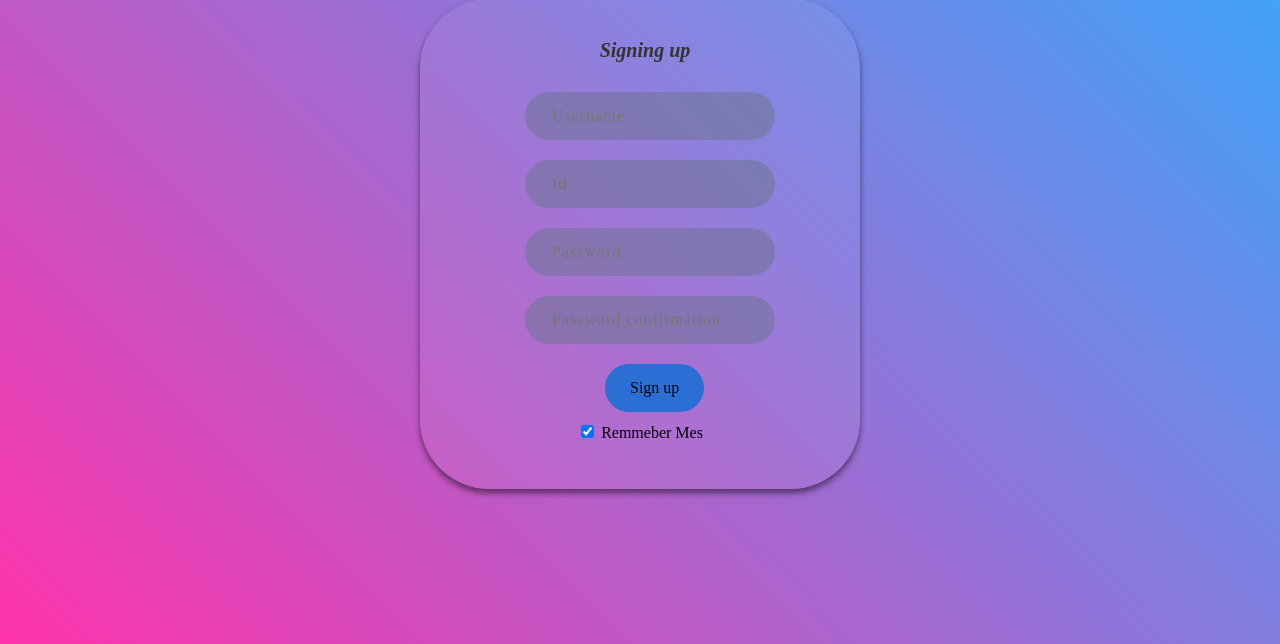
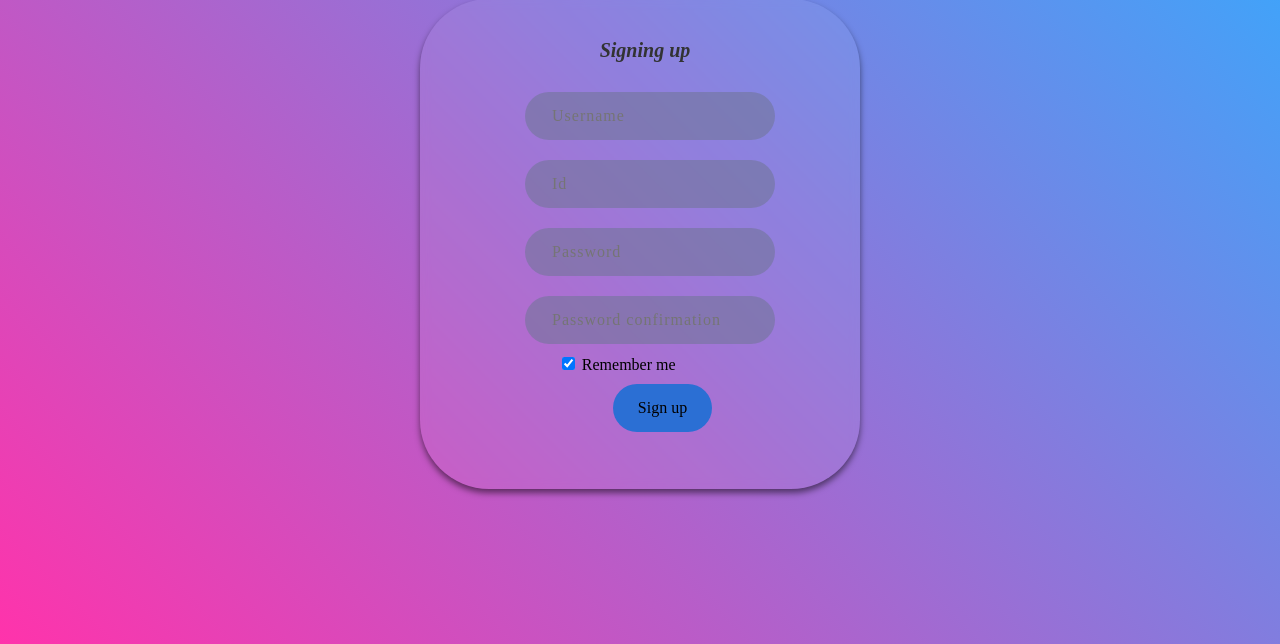
Before and after one commit to HadiNamazi/miniTelegram, a Django app: page /signup/ in a window 1280 px wide. Shown: the part 156-800 px from the top of the page. Run offline with Django 4.2, Linux system fonts and the light colour scheme.

Commit message:
remember_me added

```diff
--- a/myTelegram/base/forms.py
+++ b/myTelegram/base/forms.py
@@ -4,6 +4,7 @@ from . import models
 
 class UserRegistration(ModelForm):
     passconfirm = forms.CharField(max_length=50, widget=forms.TextInput(attrs={'placeholder': 'Password confirmation'}))
+    remember_me = forms.BooleanField(required=False, initial=True)
 
     def __init__(self, *args, **kwargs):
         super().__init__(*args, **kwargs)
@@ -13,9 +14,4 @@ class UserRegistration(ModelForm):
 
     class Meta:
         model = models.User
-        fields = ['username', 'userId', 'password', 'passconfirm']
-
-        # doesn't work
-        labels = {
-            "passconfirm":  "password confirmation",
-        }
+        fields = ['username', 'userId', 'password', 'passconfirm', 'remember_me']
--- a/myTelegram/base/templates/base/signup.html
+++ b/myTelegram/base/templates/base/signup.html
@@ -12,19 +12,22 @@
     <h3>Signing up</h3>
     <div class="login">
       {% for field in form %}
-        {{field}}
+        {% if field.label != 'Remember me' %}
+          {{field}}
+        {% endif %}
       {% endfor %}
-      <!-- <input type="text" placeholder="Username">
-      <input type="text" placeholder="Id" title="@E****">
-      <input type="text" placeholder="Password" title="123-456-7895">
-      <input type="text" placeholder="Password-Confirmation" title="123-456-7895"> -->
-      <button type="submit">Sign up</button>
+      <!-- <button type="submit">Sign up</button> -->
     </div>
     <div class="suggests">
       <div class="remember">
-        <input type="checkbox" checked>
-        <span>Remmeber Mes</span>
+        {% for field in form %}
+          {% if field.label == 'Remember me' %}
+            {{field}}
+          {% endif %}
+        {% endfor %}
+        <label for="id_remember_me">Remember me</label>
       </div>
+      <button type="submit">Sign up</button>
 
     </div>
   </div>
--- a/myTelegram/base/views.py
+++ b/myTelegram/base/views.py
@@ -10,16 +10,33 @@ def home(req):
     return render(req, 'base/home.html', context)
 
 def sign_up(req):
+    # check if user signed up already or not
     if req.user.is_authenticated:
         messages.error(req, "you're logged in already")
         return redirect('home')
 
     if req.method == 'POST':
+
         form = forms.UserRegistration(req.POST)
+        password = req.POST['password']
+        passconfirm = req.POST['passconfirm']
+        try:
+            remember_me = req.POST['remember_me']
+        except:
+            remember_me = 'off'
+
+        # validation
         if form.is_valid():
-            if req.POST['password'] == req.POST['passconfirm']:
+            if password == passconfirm:
+                # registration
                 user = form.save()
+                # login after registration
                 login(req, user)
+
+                # remember me checkbox
+                if remember_me == 'off':
+                    req.session.set_expiry(0)
+
                 return redirect('home')
             else:
                 messages.error(req, 'please enter password carefully')
--- a/myTelegram/static/styles/style.css
+++ b/myTelegram/static/styles/style.css
@@ -46,7 +46,7 @@ body{
     flex-direction: column;
     width: 85%;
 }
-.login input , button{
+.login input{
     margin: 10px;
     margin-left: 55px;
     padding: 15px 25px;
@@ -62,10 +62,17 @@ body{
     letter-spacing: 1px;
     text-indent: 2px;
 }
-.login button{
+.from button{
     font-family: EduSABeginner-VariableFont;
     margin-left: 135px;
     background-color: rgb(43, 111, 212);
+    margin: 10px;
+    margin-left: 55px;
+    padding: 15px 25px;
+    border: none;
+    outline: none;
+    border-radius: 125px;
+    font-size: 16px;
 
 }
 .suggests a{
```
